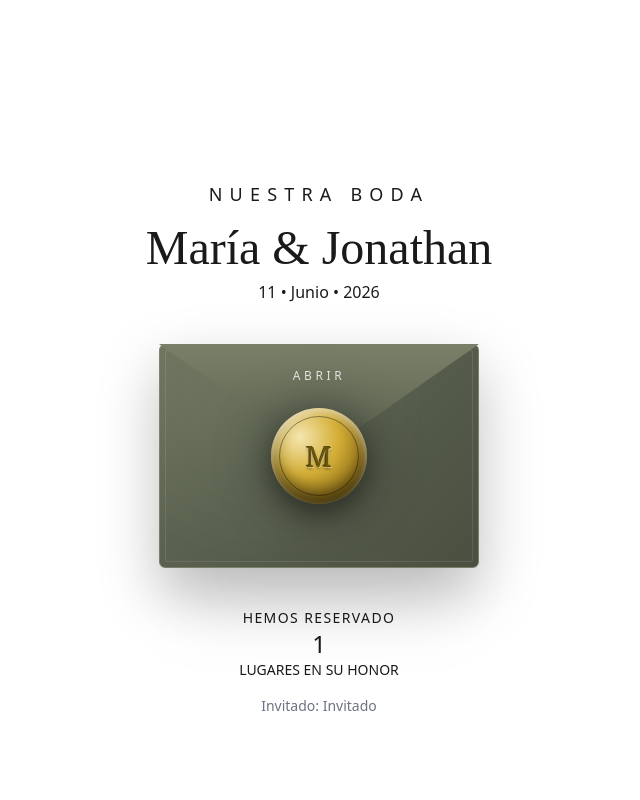
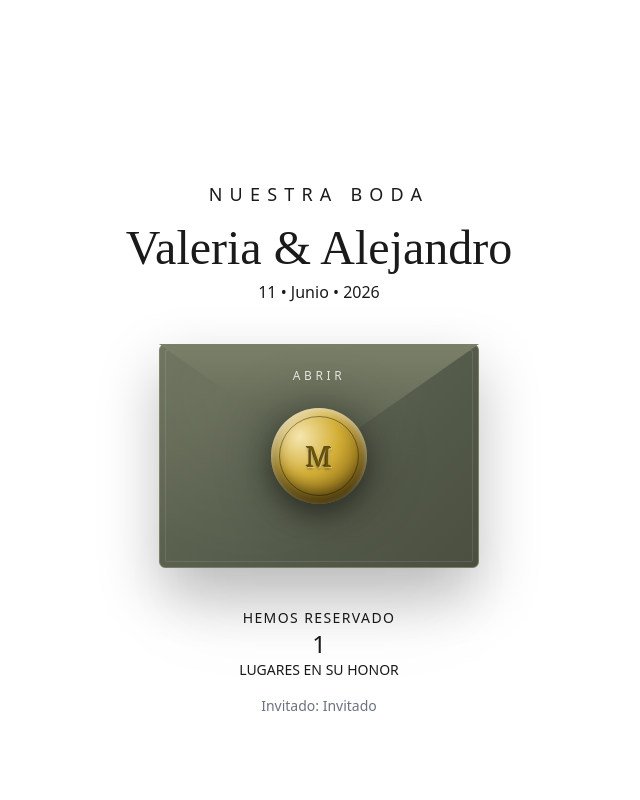
Before and after one commit to patrickespinoza/Invitacion-Web-04, a React (Vite) app in the folder Nuestra-Boda/: page / in a window 1280 px wide. Shown: the top 800 px of the page, without its empty margins (321-961 px from the left). Built offline with nearby package versions, Linux system fonts and the light colour scheme; a web font is replaced by a local one.

Commit message:
cambio de nombre en el sobre

```diff
--- a/Nuestra-Boda/src/portada.jsx
+++ b/Nuestra-Boda/src/portada.jsx
@@ -60,7 +60,7 @@ export default function Portada() {
             </p>
 
             <h1 className="text-3xl md:text-5xl font-cursiveDancing mb-2">
-              María & Jonathan
+              Valeria & Alejandro
             </h1>
 
             <p className="mb-10 text-black-400">
```
